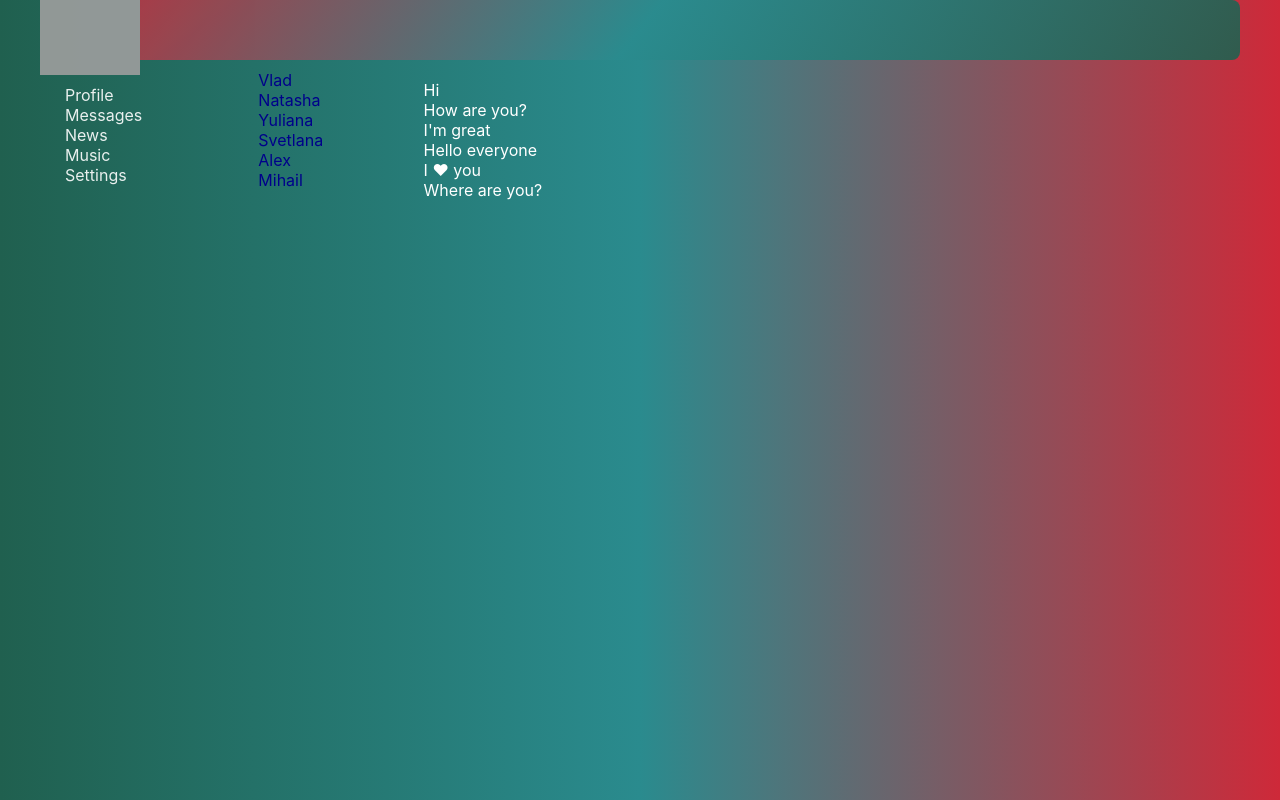
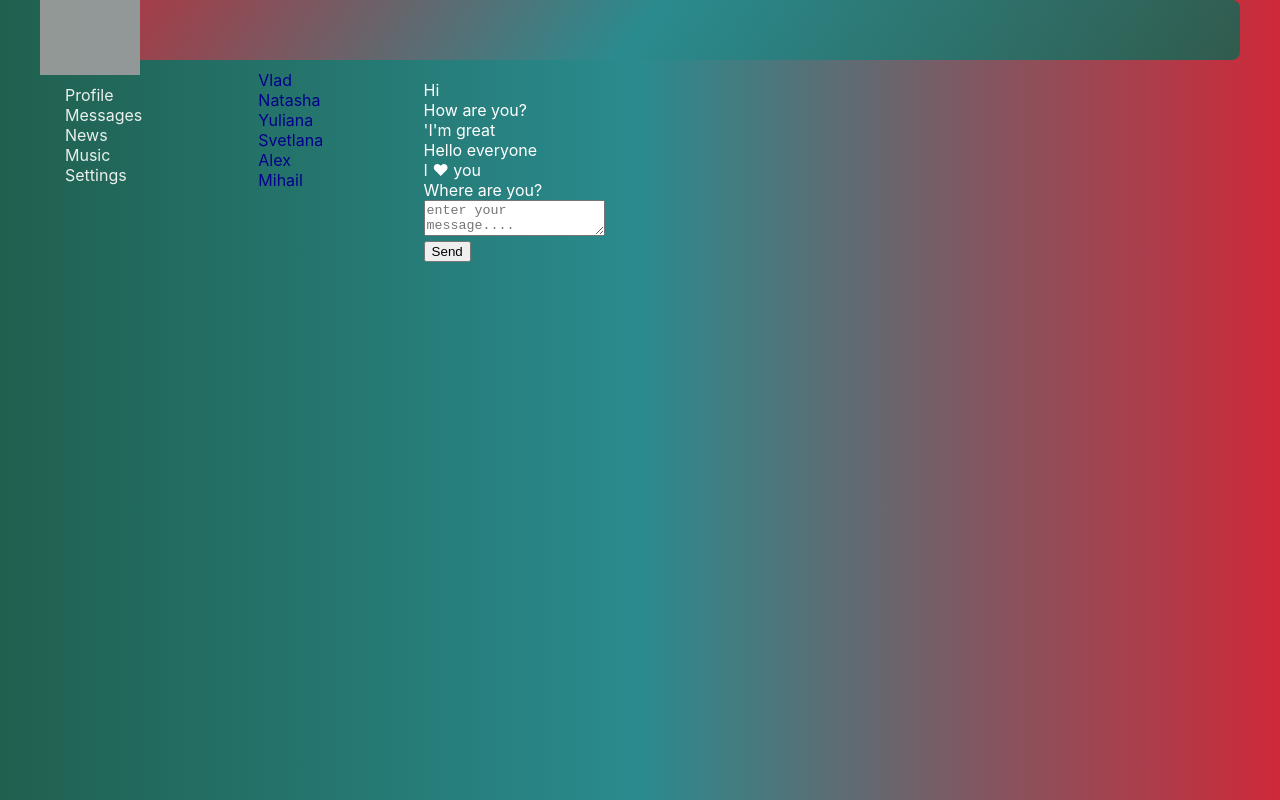
Before and after one commit to VladKravets/socialNet, a React (Create React App) app in the folder my-app/: page /dialogs in a window 1280 px wide. Shown: the top 800 px of the page. Built offline with nearby package versions, Linux system fonts and the light colour scheme; grey boxes are pictures that could not be loaded.

Commit message:
' add function(add Message)'

```diff
--- a/my-app/src/App.tsx
+++ b/my-app/src/App.tsx
@@ -5,11 +5,17 @@ import Nav from "./components/Nav/Nav";
 import Profile, {ProfilePropsType} from "./components/Profile/Profile";
 import Dialogs from "./components/Dialogs/Dialogs";
 import {BrowserRouter, Route, Routes} from 'react-router-dom';
-import {AddPostActionType, ChangeNewTextActionType, StoreType} from "./Redux/state";
+import store, {
+    AddPostActionType,
+    ChangeNewTextActionType,
+    SendMessageActionType,
+    StoreType,
+    UpdateMessageBodyActionType
+} from "./Redux/state";
 
 export type  StorePropsType = ProfilePropsType & {
     store: StoreType
-    dispatch:(action:AddPostActionType|ChangeNewTextActionType)=>void
+    dispatch: (action: AddPostActionType | ChangeNewTextActionType | UpdateMessageBodyActionType | SendMessageActionType) => void
 }
 
 
@@ -26,6 +32,7 @@ const App = (props: StorePropsType) => {
                             <Route path={'/dialogs/*'}
                                    element={<Dialogs messages={props.store._state.dialogsPage.messages}
                                                      dialogs={props.store._state.dialogsPage.dialogs}
+
                                    />}/>
                             <Route path={'/users/*'} element={<Profile posts={props.store._state.profilePage.posts}
                                                                        dispatch={props.store.dispatch.bind(props.store)}
--- a/my-app/src/Redux/state.ts
+++ b/my-app/src/Redux/state.ts
@@ -1,12 +1,10 @@
-import {strict} from "assert";
-
 export type StoreType = {
     _state: RootStateType
     rerenderEntireTree: () => void
     subscribe: (callback: () => void) => void
     _rerenderEntireTree: () => void
     getState: () => RootStateType
-    dispatch: (action: AddPostActionType | ChangeNewTextActionType) => void
+    dispatch: (action: AddPostActionType | ChangeNewTextActionType|UpdateMessageBodyActionType|SendMessageActionType) => void
 }
 export type AddPostActionType = {
     type: "ADD_POST"
@@ -16,18 +14,43 @@ export type ChangeNewTextActionType = {
     type: 'UPDATE-NEW-POST-TEXT'
     newText: string
 }
-export type ActionsType=ReturnType<typeof AddPostAcc>|ReturnType<typeof ChangeNewTextAcc>
-export const AddPostAcc = (postMessage: string)=> {
+export type UpdateMessageBodyActionType={
+    type:'UPDATE-NEW-MESSAGE-BODY'
+    body:string
+
+}
+export type SendMessageActionType={
+    type:'SEND_MESSAGE'
+}
+export type ActionsType =
+    ReturnType<typeof AddPostAcc>
+    | ReturnType<typeof ChangeNewTextAcc>
+    | ReturnType<typeof UpdateMessageBodyCreator>
+    | ReturnType<typeof SendMessageCreator>
+
+
+export const AddPostAcc = (postMessage: string) => {
     return {
         type: "ADD_POST",
         postMessage: postMessage
-    }as const
+    } as const
 }
-export const ChangeNewTextAcc = (newText: string)=> {
+export const ChangeNewTextAcc = (newText: string) => {
     return {
         type: 'UPDATE-NEW-POST-TEXT',
         newText: newText
-    }as const
+    } as const
+}
+export const UpdateMessageBodyCreator = (body: string) => {
+    return {
+        type: 'UPDATE_NEW_MESSAGE_BODY',
+        body: body
+    } as const
+}
+export const SendMessageCreator = () => {
+    return {
+        type: 'SEND_MESSAGE',
+    } as const
 }
 const store: StoreType = {
     _state: {
@@ -35,7 +58,7 @@ const store: StoreType = {
             posts: [
                 {id: 1, message: 'Hello samurai', likesCount: 712},
                 {id: 2, message: 'How are you?', likesCount: 491},
-                {id: 3, message: 'I\'m\ a ninja', likesCount: 31},
+                {id: 3, message: "I'm a ninja", likesCount: 31},
             ],
             newPostText: ''
         },
@@ -43,7 +66,7 @@ const store: StoreType = {
             messages: [
                 {id: 1, message: 'Hi'},
                 {id: 2, message: 'How are you?'},
-                {id: 3, message: 'I\'m\ great'},
+                {id: 3, message:"'I'm great"},
                 {id: 4, message: 'Hello everyone'},
                 {id: 5, message: 'I ♥ you'},
                 {id: 6, message: 'Where are you?'},
@@ -55,7 +78,8 @@ const store: StoreType = {
                 {id: 4, name: 'Svetlana'},
                 {id: 5, name: 'Alex'},
                 {id: 6, name: 'Mihail'},
-            ]
+            ],
+            newMessageBody: ''
         },
     },
     rerenderEntireTree() {
@@ -63,6 +87,7 @@ const store: StoreType = {
     },
     subscribe(observer) {
         this._rerenderEntireTree = observer
+
     },
     _rerenderEntireTree() {
         console.log('Hello')
@@ -81,6 +106,13 @@ const store: StoreType = {
             this._rerenderEntireTree()
         } else if (action.type === 'UPDATE-NEW-POST-TEXT') {
             this._state.profilePage.newPostText = action.newText
+            this._rerenderEntireTree()
+        } else if (action.type === 'UPDATE-NEW-MESSAGE-BODY') {
+            this._state.dialogsPage.newMessageBody = action.body
+            this._rerenderEntireTree()
+        } else if (action.type === 'SEND_MESSAGE') {
+            let body = this._state.dialogsPage.newMessageBody = ''
+            this._state.dialogsPage.messages.push({id: 6, message: body})
             this._rerenderEntireTree()
         }
     }
@@ -108,6 +140,7 @@ export type ProfilePageType = {
 export type DialogsPageType = {
     messages: Array<MessageType>
     dialogs: Array<DialogType>
+    newMessageBody: string
 }
 export type RootStateType = {
     profilePage: ProfilePageType
@@ -139,7 +172,8 @@ export let state: RootStateType = {
             {id: 4, name: 'Svetlana'},
             {id: 5, name: 'Alex'},
             {id: 6, name: 'Mihail'},
-        ]
+        ],
+        newMessageBody: ''
     },
 }
 
--- a/my-app/src/components/Dialogs/Dialogs.tsx
+++ b/my-app/src/components/Dialogs/Dialogs.tsx
@@ -1,15 +1,29 @@
-import React from 'react';
+import React, {ChangeEvent} from 'react';
 import s from './Dialogs.module.css'
 import DialogItem from "./DialogItem/DialogItem";
 import MessageItem from "./Message/MessageItem";
-import {DialogsPageType} from "../../Redux/state";
+import {
+    AddPostActionType, ChangeNewTextActionType,
+    DialogsPageType, SendMessageActionType,
+    SendMessageCreator, UpdateMessageBodyActionType,
+    UpdateMessageBodyCreator
+} from "../../Redux/state";
 
+type DialogsPagePropsType = DialogsPageType & {
+    dispatch: (action: AddPostActionType | ChangeNewTextActionType | UpdateMessageBodyActionType | SendMessageActionType) => void
+}
 
-const Dialogs = (props:DialogsPageType) => {
-
+const Dialogs = (props: DialogsPagePropsType) => {
     let dialogsElements = props.dialogs.map(dialog => <DialogItem name={dialog.name} id={dialog.id}/>)
+    let newMessageBody = props.newMessageBody
     let messagesElements = props.messages.map(message => <MessageItem id={message.id} message={message.message}/>)
-
+    const onNewMessageChange = (e: ChangeEvent<HTMLTextAreaElement>) => {
+        let body = e.target.value
+        props.dispatch(UpdateMessageBodyCreator(body))
+    }
+    const onSendMessageClick = () => {
+        props.dispatch(SendMessageCreator())
+    }
     return (
         <div className={s.dialogs}>
             <div className={s.dialogsItems}>
@@ -17,7 +31,17 @@ const Dialogs = (props:DialogsPageType) => {
             </div>
 
             <div className={s.messages}>
-                {messagesElements}
+                <div>{messagesElements}</div>
+                <div>
+                    <div>
+                        <textarea value={newMessageBody}
+    onChange={onNewMessageChange}
+    placeholder={'enter your message....'}/>
+                    </div>
+                    <div>
+                        <button onClick={onSendMessageClick}>Send</button>
+                    </div>
+                </div>
             </div>
         </div>
 
--- a/my-app/src/components/Profile/Profile.tsx
+++ b/my-app/src/components/Profile/Profile.tsx
@@ -2,7 +2,7 @@ import React from 'react';
 import s from './Profile.module.css'
 import MyPosts from "./MyPosts/MyPosts";
 import ProfileInfo from "./ProfileInfo/ProfileInfo";
-import store, {AddPostActionType, ChangeNewTextActionType, PostType, StoreType} from "../../Redux/state";
+import  {AddPostActionType, ChangeNewTextActionType, PostType, StoreType} from "../../Redux/state";
 
 
 export type ProfilePropsType = {
```
